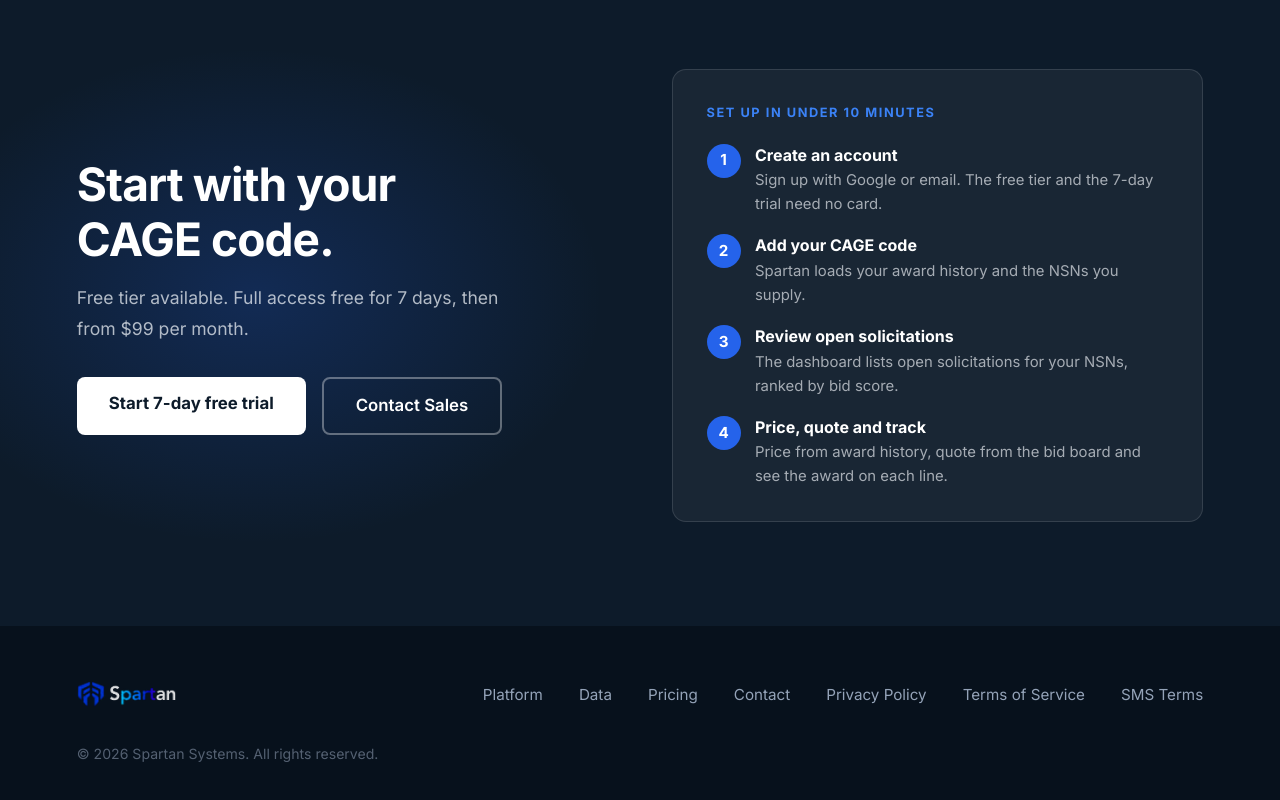
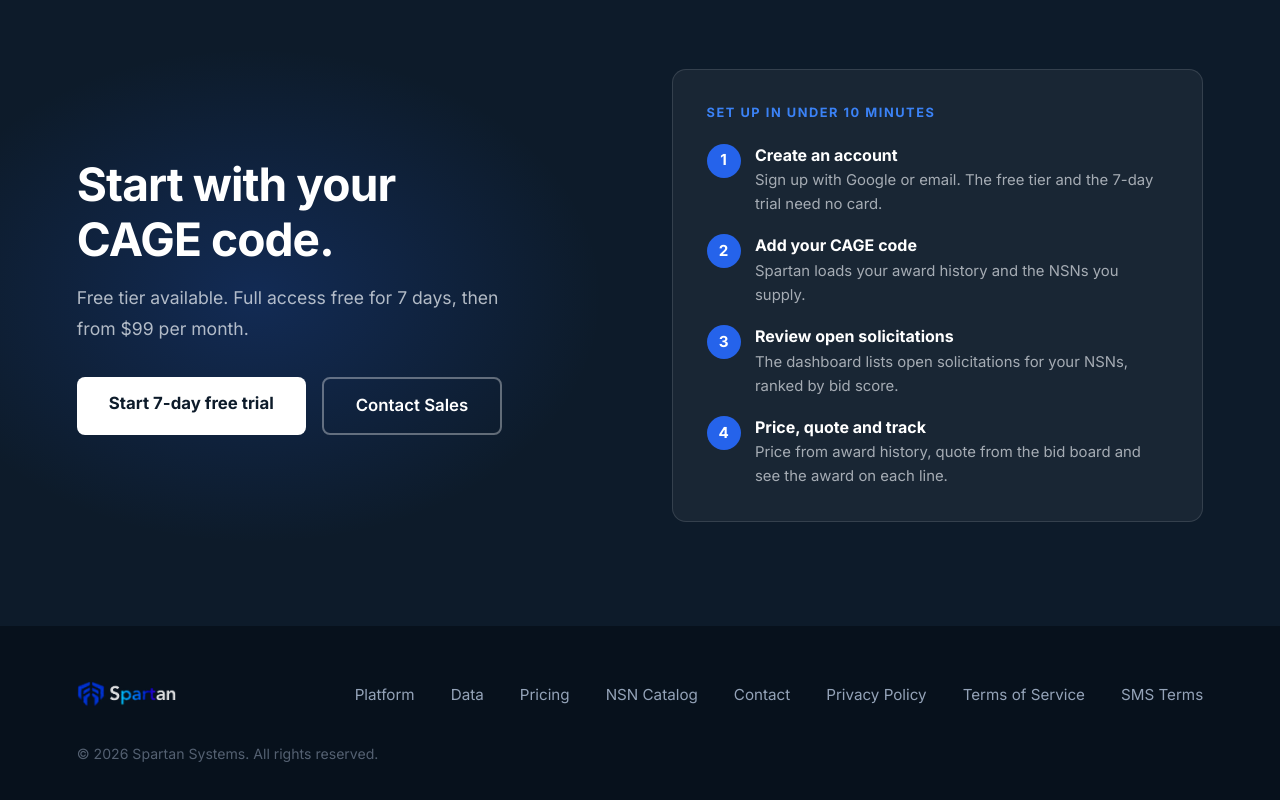
Before and after one commit to spartan-systems/spartan-website, a plain HTML site: page index.html in a window 1280 px wide. Shown: the part 9273-10073 px from the top of the page. Drawn offline with Linux system fonts and the light colour scheme; no server answers.

Commit message:
SPAR-313: NSN Catalog link in every footer
A plain link to https://catalog.spartansystems.us/fsc so search engines
find the public NSN catalog from the marketing site.

Co-Authored-By: Claude Opus 5.5 <noreply@anthropic.com>

```diff
--- a/index.html
+++ b/index.html
@@ -847,6 +847,7 @@
     <li><a href="#features">Platform</a></li>
     <li><a href="#coverage">Data</a></li>
     <li><a href="#pricing">Pricing</a></li>
+    <li><a href="https://catalog.spartansystems.us/fsc">NSN Catalog</a></li>
     <li><a href="mailto:sales@spartansystems.us">Contact</a></li>
     <li><a href="/privacy/">Privacy Policy</a></li>
     <li><a href="/terms/">Terms of Service</a></li>
```
Also changed, not shown: privacy/index.html (+1 -0 lines), sms/index.html (+1 -0 lines), terms/index.html (+1 -0 lines).
